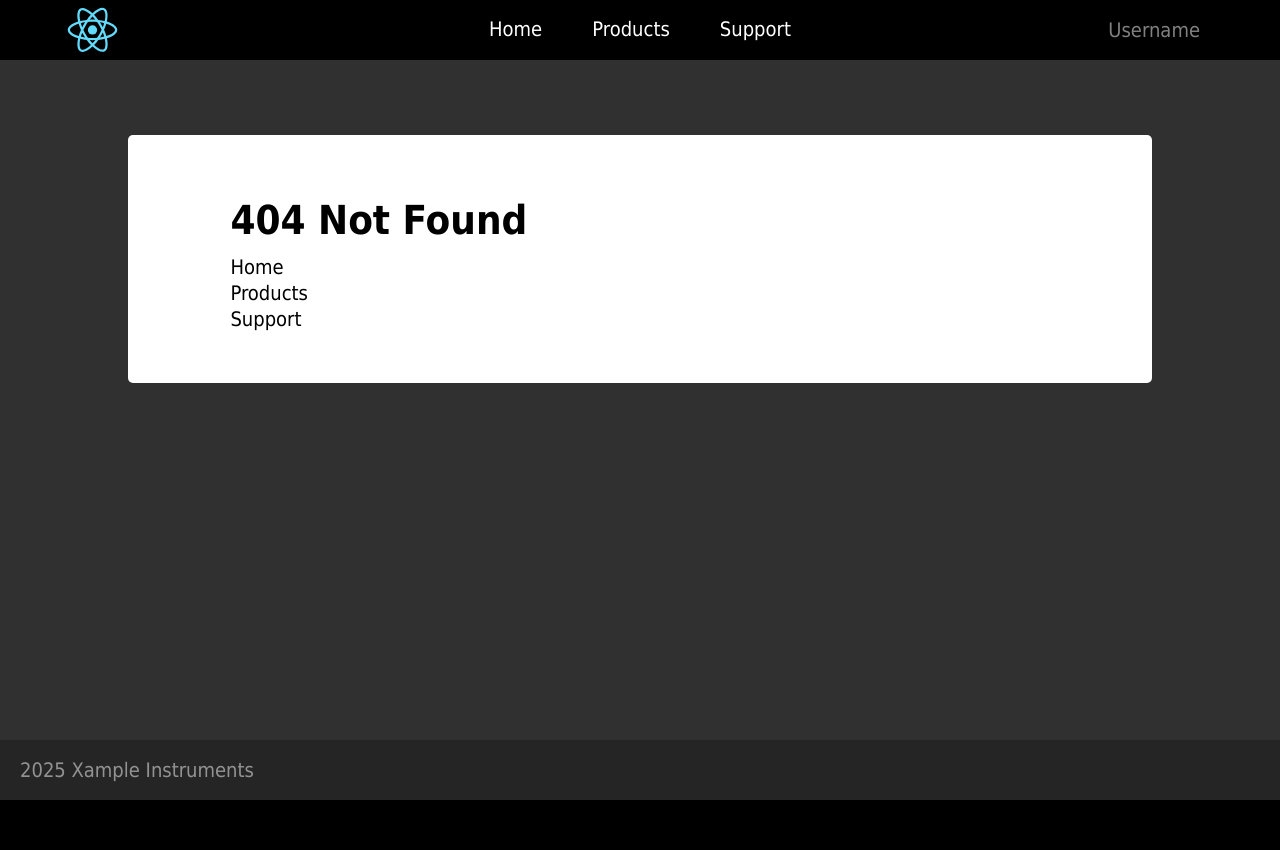
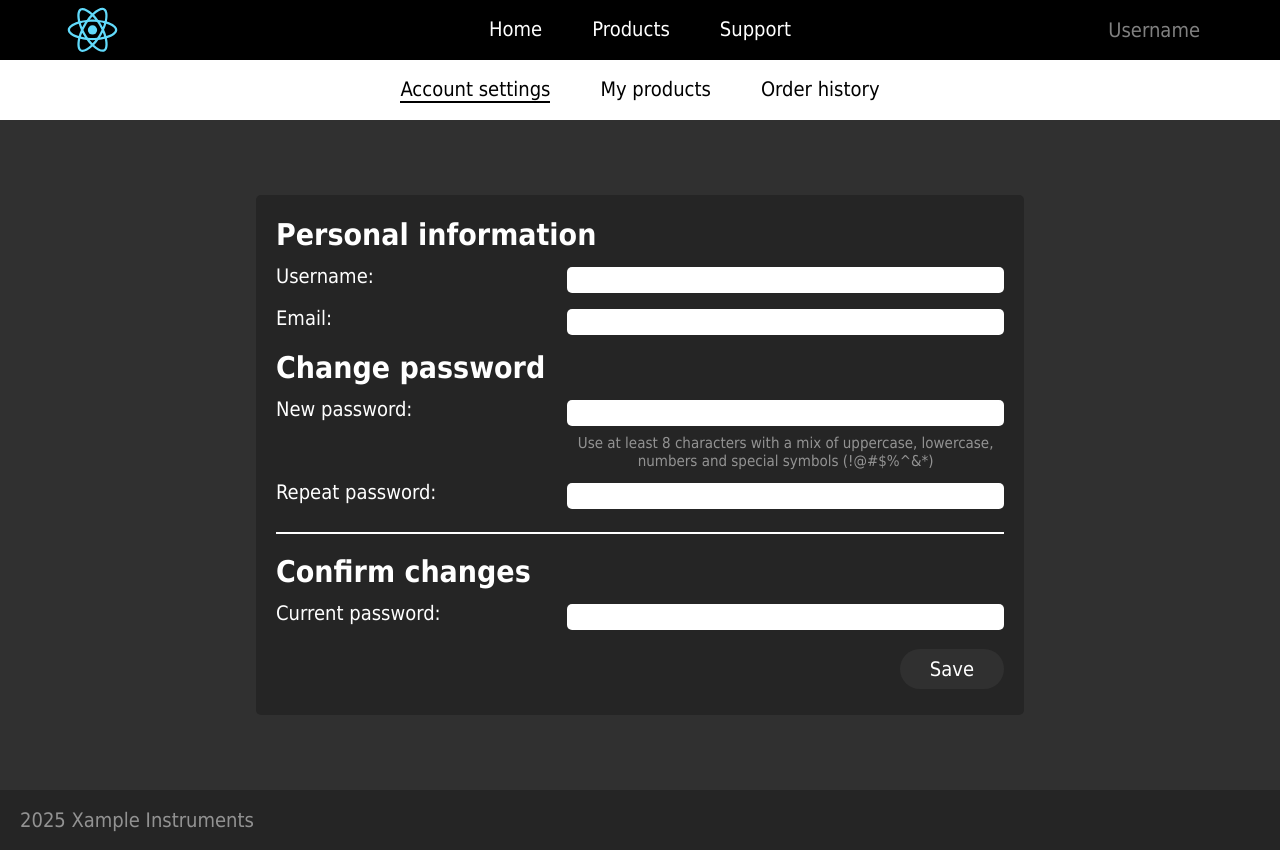
Before and after one commit to Artem-Litkovskyi/xample-instruments, a React (Create React App) app in the folder frontend/: page /account/settings in a window 1280 px wide. Before the commit this address had no page. Before the commit the page ends 800 px from the top, so only its background shows below. Built offline with nearby package versions, Linux system fonts and the light colour scheme; a web font is replaced by a local one.

Commit message:
Add account settings page

```diff
--- a/frontend/src/assets/styles/Forms.css
+++ b/frontend/src/assets/styles/Forms.css
@@ -21,6 +21,7 @@ form div {
     grid-row-start: 1;
 }
 
+/*Validation input styles*/
 .form-group input {
     border: none;
     border-radius: var(--radius);
@@ -68,6 +69,10 @@ form a {
     flex-shrink: 0;
 }
 
+form hr {
+    margin: 20px 0;
+}
+
 @media screen and (max-width: 650px) {
 
     .form-group {
--- a/frontend/src/assets/styles/Panels.css
+++ b/frontend/src/assets/styles/Panels.css
@@ -27,5 +27,5 @@
     display: flex;
     flex-direction: column;
     justify-content: space-between;
-    padding: 0 20px 10px 20px;
+    padding: 10px 20px;
 }
--- a/frontend/src/assets/styles/ProductCard.css
+++ b/frontend/src/assets/styles/ProductCard.css
@@ -12,6 +12,10 @@
     font-size: 1.5em;
 }
 
+.product-card div {
+    padding-top: 0 !important;
+}
+
 div#price-and-buy {
     display: flex;
     flex-wrap: wrap;
--- a/frontend/src/index.tsx
+++ b/frontend/src/index.tsx
@@ -9,6 +9,7 @@ import ProductsPage from "./pages/ProductsPage";
 import SignInPage from "./pages/SignInPage";
 import SignUpPage from "./pages/SignUpPage";
 import AccountPage from "./pages/AccountPage";
+import AccountSettingsPage from "./pages/AccountSettingsPage";
 
 import './index.css';
 import './assets/styles/Buttons.css';
@@ -50,6 +51,16 @@ const router = createBrowserRouter([
             {
                 path: 'account',
                 element: <AccountPage />,
+                children: [
+                    {
+                        index: true,
+                        element: <Navigate to='settings' replace />,
+                    },
+                    {
+                        path: 'settings',
+                        element: <AccountSettingsPage />,
+                    },
+                ]
             },
         ]
     }
--- /dev/null
+++ b/frontend/src/pages/AccountSettingsPage.tsx
@@ -0,0 +1,141 @@
+import React, {useState} from "react";
+import {Link} from "react-router-dom";
+
+import HeaderAndFooter from "./HeaderAndFooter";
+import ValidatedInput, {ValidatedInputState} from "../components/ValidatedInput";
+import {validateUsername, validateEmail, validatePassword} from "../services/UserService";
+
+
+function AccountSettingsPage() {
+    const [fields, setFields] = useState({
+        username:"",
+        email:"",
+        newPassword:"",
+        repeatPassword:"",
+        password:"",
+    });
+
+    const [states, setStates] = useState({
+        username:ValidatedInputState.Initial,
+        email:ValidatedInputState.Initial,
+        newPassword:ValidatedInputState.Initial,
+        repeatPassword:ValidatedInputState.Initial,
+        password:ValidatedInputState.Initial,
+    });
+
+    const validators = {
+        username:validateUsername,
+        email:validateEmail,
+        newPassword:validatePassword,
+        repeatPassword:(value: string) => value === fields.newPassword ? 0 : -1,
+        password:() => 0,  // Quick fix
+    };
+
+    const [emailErrorMessage, setEmailErrorMessage] = useState('');
+
+
+    const handleChange = (event: any) => {
+        const name = event.target.name;
+        const value = event.target.value;
+        setFields(fields => ({...fields, [name]: value}));
+
+        if (name !== "newPassword") return;
+
+        const validationResult = validators[name as keyof typeof states](value);
+        if (validationResult !== 0 && states[name as keyof typeof states] === ValidatedInputState.Initial) return;
+        setStates(states => (
+            {...states, [name]: validationResult === 0 ? ValidatedInputState.Valid : ValidatedInputState.Invalid}));
+    }
+
+    const handleBlur = (event: any) => {
+        const name = event.target.name;
+        const value = event.target.value;
+
+        if (name === "newPassword") return;
+
+        const validationResult = validators[name as keyof typeof states](value);
+        setStates(states => (
+            {...states, [name]: validationResult === 0 ? ValidatedInputState.Valid : ValidatedInputState.Invalid}))
+
+        if (name === "email") {
+            if (validationResult === -1) setEmailErrorMessage('Incorrect email address')
+            else if (validationResult === -2) setEmailErrorMessage('This email is used by another user')
+        }
+    }
+
+    const handleSubmit = (event: any) => {
+        event.preventDefault();
+        setStates(states => (
+            {...states, password: ValidatedInputState.Invalid}));
+        alert(fields);
+        // TODO: send to server
+    }
+
+
+    return (
+        <div className="panel dark">
+            <div>
+                <form
+                    onSubmit={handleSubmit}
+                    onKeyDown={(e) => { e.key === 'Enter' && e.preventDefault(); }}
+                >
+                    <h2>Personal information</h2>
+
+                    <ValidatedInput
+                        label="Username:" type="text" id="username" value={fields.username}
+                        onChange={handleChange} onBlur={handleBlur}
+                        ruleMessage="Username can't be empty"
+                        alwaysShowRule={false}
+                        state={states.username}
+                    />
+
+                    <ValidatedInput
+                        label="Email:" type="text" id="email" value={fields.email}
+                        onChange={handleChange} onBlur={handleBlur}
+                        ruleMessage={emailErrorMessage}
+                        alwaysShowRule={false}
+                        state={states.email}
+                    />
+
+                    <h2>Change password</h2>
+
+                    <ValidatedInput
+                        label="New password:" type="password" id="newPassword" value={fields.newPassword}
+                        onChange={handleChange} onBlur={handleBlur}
+                        ruleMessage="Use at least 8 characters with a mix of uppercase, lowercase, numbers and special symbols (!@#$%^&*)"
+                        alwaysShowRule={true}
+                        state={states.newPassword}
+                    />
+
+                    <ValidatedInput
+                        label="Repeat password:" type="password" id="repeatPassword" value={fields.repeatPassword}
+                        onChange={handleChange} onBlur={handleBlur}
+                        ruleMessage="Passwords do not match"
+                        alwaysShowRule={false}
+                        state={states.repeatPassword}
+                    />
+
+                    <hr />
+
+                    <h2>Confirm changes</h2>
+
+                    <ValidatedInput
+                        label="Current password:" type="password" id="password" value={fields.password}
+                        onChange={handleChange}
+                        ruleMessage='Wrong password'
+                        alwaysShowRule={false}
+                        state={states.password}
+                    />
+
+                    <div>
+                        <p aria-hidden={true}></p>
+                        <button type="submit" className="button gray">Save</button>
+                    </div>
+                </form>
+            </div>
+        </div>
+    )
+}
+
+
+export default AccountSettingsPage;
--- a/frontend/src/pages/SignUpPage.tsx
+++ b/frontend/src/pages/SignUpPage.tsx
@@ -3,15 +3,33 @@ import {Link} from "react-router-dom";
 
 import HeaderAndFooter from "./HeaderAndFooter";
 import ValidatedInput, {ValidatedInputState} from "../components/ValidatedInput";
-import {validateEmail, validatePassword, validateUsername} from "../services/UserService";
+import {validateUsername, validateEmail, validatePassword} from "../services/UserService";
 
 
 function SignUpPage() {
-    const [fields, setFields] = useState({username:"", email:"", password:"", repeatPassword:""});
-    const [states, setStates] = useState({username:ValidatedInputState.Initial, email:ValidatedInputState.Initial, password:ValidatedInputState.Initial, repeatPassword:ValidatedInputState.Initial});
+    const [fields, setFields] = useState({
+        username:"",
+        email:"",
+        password:"",
+        repeatPassword:""
+    });
 
-    const validateRepeatPassword = (value: string) => value === fields.password;
-    const validators = {username:validateUsername, email:validateEmail, password:validatePassword, repeatPassword:validateRepeatPassword};
+    const [states, setStates] = useState({
+        username:ValidatedInputState.Initial,
+        email:ValidatedInputState.Initial,
+        password:ValidatedInputState.Initial,
+        repeatPassword:ValidatedInputState.Initial
+    });
+
+    const validators = {
+        username:validateUsername,
+        email:validateEmail,
+        password:validatePassword,
+        repeatPassword:(value: string) => value === fields.password ? 0 : -1,
+    };
+
+    const [emailErrorMessage, setEmailErrorMessage] = useState('');
+
 
     const handleChange = (event: any) => {
         const name = event.target.name;
@@ -20,21 +38,26 @@ function SignUpPage() {
 
         if (name !== "password") return;
 
-        const isValid = validators[name as keyof typeof validators](value);
-
-        if (!isValid && states[name as keyof typeof states] === ValidatedInputState.Initial) return;
-
+        const validationResult = validators[name as keyof typeof states](value);
+        if (validationResult !== 0 && states[name as keyof typeof states] === ValidatedInputState.Initial) return;
         setStates(states => (
-            {...states, [name]: isValid ? ValidatedInputState.Valid : ValidatedInputState.Invalid}));
+            {...states, [name]: validationResult === 0 ? ValidatedInputState.Valid : ValidatedInputState.Invalid}));
     }
 
     const handleBlur = (event: any) => {
         const name = event.target.name;
         const value = event.target.value;
 
-        const isValid = validators[name as keyof typeof validators](value);
+        if (name === "password") return;
+
+        const validationResult = validators[name as keyof typeof states](value);
         setStates(states => (
-            {...states, [name]: isValid ? ValidatedInputState.Valid : ValidatedInputState.Invalid}));
+            {...states, [name]: validationResult === 0 ? ValidatedInputState.Valid : ValidatedInputState.Invalid}))
+
+        if (name === "email") {
+            if (validationResult === -1) setEmailErrorMessage('Incorrect email address')
+            else if (validationResult === -2) setEmailErrorMessage('This email is used by another user')
+        }
     }
 
     const handleSubmit = (event: any) => {
@@ -43,21 +66,22 @@ function SignUpPage() {
         // TODO: send to server
     }
 
+
     return (
         <HeaderAndFooter>
             <div className="content narrow">
                 <div className="panel dark">
                     <div>
-                        <h2>Sign up</h2>
-
                         <form
                             onSubmit={handleSubmit}
                             onKeyDown={(e) => { e.key === 'Enter' && e.preventDefault(); }}
                         >
+                            <h2>Sign up</h2>
+
                             <ValidatedInput
                                 label="Username:" type="text" id="username" value={fields.username}
                                 onChange={handleChange} onBlur={handleBlur}
-                                ruleMessage="This name is already taken"
+                                ruleMessage="Username can't be empty"
                                 alwaysShowRule={false}
                                 state={states.username}
                             />
@@ -65,7 +89,7 @@ function SignUpPage() {
                             <ValidatedInput
                                 label="Email:" type="text" id="email" value={fields.email}
                                 onChange={handleChange} onBlur={handleBlur}
-                                ruleMessage="Incorrect email address"
+                                ruleMessage={emailErrorMessage}
                                 alwaysShowRule={false}
                                 state={states.email}
                             />
--- a/frontend/src/services/UserService.ts
+++ b/frontend/src/services/UserService.ts
@@ -1,15 +1,27 @@
 export function validateUsername(value: string){
-    return true;  // TODO: request to server
+    if (!(value && value.trim())) return -1;
+
+    return 0;
 }
 
 
 export function validateEmail(value: string){
     const re = /^(([^<>()[\].,;:\s@"]+(\.[^<>()[\].,;:\s@"]+)*)|(".+"))@(([^<>()[\].,;:\s@"]+\.)+[^<>()[\].,;:\s@"]{2,})$/i;
-    return re.test(value);
+
+    if (!re.test(value)) return -1;
+
+    if (false) {  // TODO: request to server
+        return -2;
+    }
+
+    return 0;
 }
 
 
 export function validatePassword(value: string){
     const re = /^(?=.*\d)(?=.*[!@#$%^&*])(?=.*[a-z])(?=.*[A-Z]).{8,}$/;
-    return re.test(value);
+
+    if (!re.test(value)) return -1;
+
+    return 0;
 }
```
